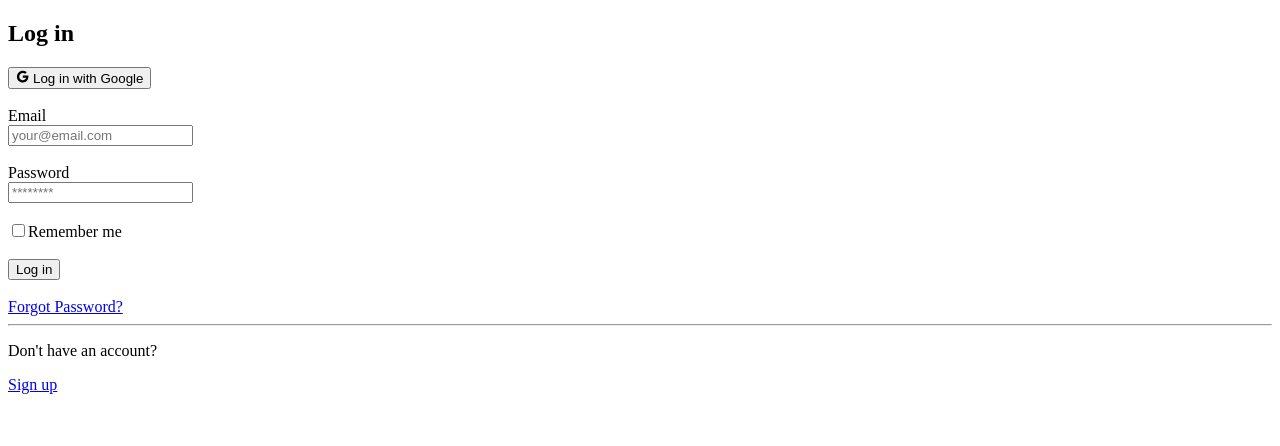
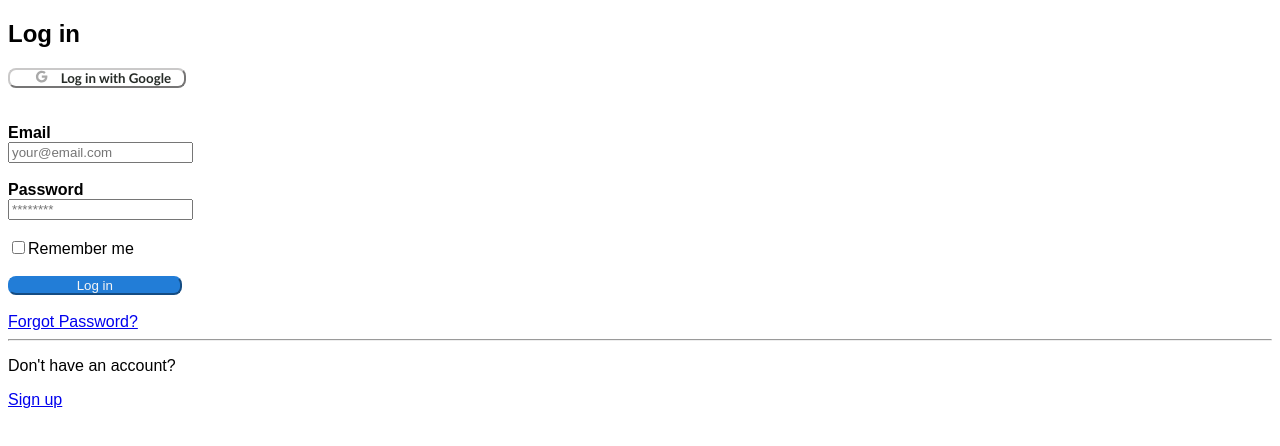
Before and after one commit to pritesh012/prit-crework, a plain HTML site: page week2/html/login+css.html in a window 1280 px wide. Drawn offline with nearby package versions, Linux system fonts and the light colour scheme.

Commit message:
file names changed

```diff
--- a/week2/html/login+css.html
+++ b/week2/html/login+css.html
@@ -2,7 +2,7 @@
 <html lang="en">
 
 <head>
-    <link rel="stylesheet" type="text/css" href="../css/login2.css">
+    <link rel="stylesheet" type="text/css" href="../css/login+css.css">
     <meta charset="UTF-8">
     <meta http-equiv="X-UA-Compatible" content="IE=edge">
     <meta name="viewport" content="width=device-width, initial-scale=1.0">
@@ -23,7 +23,8 @@
         <br>
         <input type="text" name="email" id="email" placeholder="your@email.com">
         <br><br>
-        <label for="password" class="password-text">Password</label>
+        <label for="password">
+            <span class="password-text">Password</span></label>
         <br>
         <input type="text" name="" id="" placeholder="********">
         <br> <br>
```
Also changed, not shown: week2/html/signup+css.html (+1 -1 lines), week2/css/login+css.css (line endings or trailing spaces).
